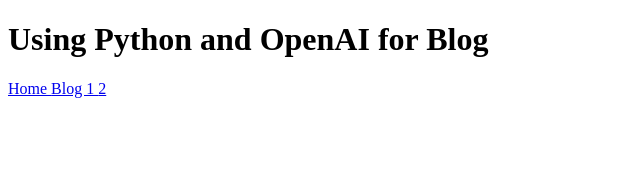
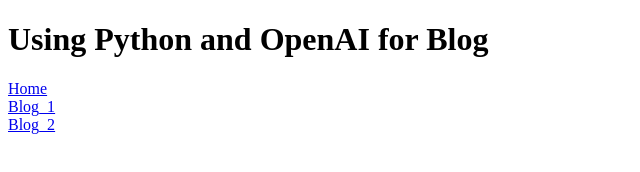
Before and after one commit to johnjsacks/johnjsacks.github.io, a plain HTML site: page index.html in a window 1280 px wide. Shown: the whole page, without its empty margins (0-640 px from the left). Drawn offline with Linux system fonts and the light colour scheme.

Commit message:
Updated blog

```diff
--- a/index.html
+++ b/index.html
@@ -15,11 +15,9 @@
   <a href="index.html">
    Home
   </a>
-  <a href="content\1.html">
-   Blog 1
-  </a>
-  <a href="content\2.html">
-   2
-  </a>
+  <div></div>
+  <a href="content\1.html">Blog_1</a>
+  <div></div>
+  <a href="content\2.html"> Blog_2</a>
  </body>
 </html>
```
